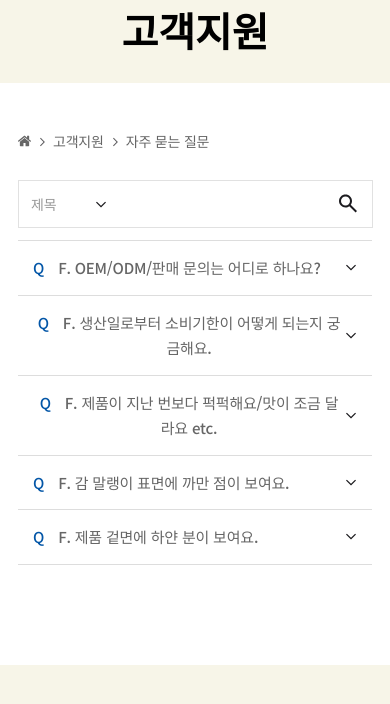
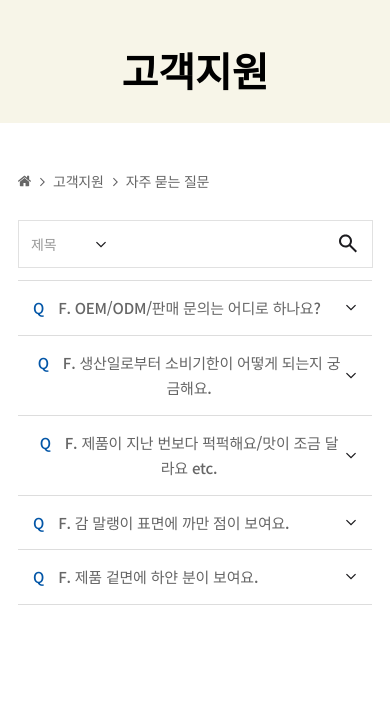
Before and after one commit to Leeyeyun/hanwool_page, a PHP site: page /support_5.html in a window 390 px wide. Shown: the top 704 px of the page. Run offline with PHP 8.4, Linux system fonts and the light colour scheme.

Commit message:
한울 반응형 웹페이지(css)

```diff
--- a/styles/certification_3.css
+++ b/styles/certification_3.css
@@ -1,6 +1,6 @@
 main {margin:0 auto; text-align:center; background-color:#F7F5E8;}
-main h1 {font-size:2.5rem; font-weight:700; padding-top:10px;}
-main .category {margin:20px 0 95px ;}
+main h1 {font-size:2.5rem; font-weight:700; padding-top:50px;}
+main .category {margin:20px 0 80px;}
 main .category a {
     font-size:1.125rem; font-weight:500; letter-spacing:-0.2px; color:#999; line-height:52px; margin-right:50px; display:inline-block;
 }
--- a/styles/common.css
+++ b/styles/common.css
@@ -6,7 +6,7 @@ header {
     background-color:#F7F5E8;
     position:relative;
 }
-header .top_wrap {text-align:center;}
+header .top_wrap {text-align:center; max-width:1590px;}
 header .top_wrap h1 {position:absolute; left:0; top:45px;}
 header h1 a {}
 header h1 a img {}
--- a/styles/community_4.css
+++ b/styles/community_4.css
@@ -1,6 +1,6 @@
 main {margin:0 auto; text-align:center; background-color:#F7F5E8;}
-main h1 {font-size:2.5rem; font-weight:700; padding-top:10px;}
-main .category {margin:20px 0 95px ;}
+main h1 {font-size:2.5rem; font-weight:700; padding-top:50px;}
+main .category {margin:20px 0 80px;}
 main .category a {
     font-size:1.125rem; font-weight:500; letter-spacing:-0.2px; color:#999; line-height:52px; margin-right:50px; display:inline-block;
     transition:color 0.3s;
--- a/styles/hanwool_info_1.css
+++ b/styles/hanwool_info_1.css
@@ -1,6 +1,6 @@
 main {margin:0 auto; text-align:center; background-color:#F7F5E8;}
-main h1 {font-size:2.5rem; font-weight:700; padding-top:10px;}
-main .category {margin:20px 0 95px;}
+main h1 {font-size:2.5rem; font-weight:700; padding-top:50px;}
+main .category {margin:20px 0 80px;}
 main .category a {
     font-size:1.125rem; font-weight:500; letter-spacing:-0.2px; color:#999; line-height:52px; margin-right:50px; display:inline-block;
     transition:color 0.3s;
--- a/styles/product_info_2.css
+++ b/styles/product_info_2.css
@@ -1,6 +1,6 @@
 main {margin:0 auto; text-align:center; background-color:#F7F5E8;}
-main h1 {font-size:2.5rem; font-weight:700; padding-top:10px;}
-main .category {margin:20px 0 95px;}
+main h1 {font-size:2.5rem; font-weight:700; padding-top:50px;}
+main .category {margin:20px 0 80px;}
 main .category a {
     font-size:1.125rem; font-weight:500; letter-spacing:-0.2px; color:#999; line-height:52px; margin-right:50px; display:inline-block;
     transition:color 0.3s;
--- a/styles/support_5.css
+++ b/styles/support_5.css
@@ -1,6 +1,6 @@
 main {margin:0 auto; text-align:center; background-color:#F7F5E8;}
-main h1 {font-size:2.5rem; font-weight:700; padding-top:10px;}
-main .category {margin:20px 0 95px ;}
+main h1 {font-size:2.5rem; font-weight:700; padding-top:50px;}
+main .category {margin:20px 0 80px;}
 main .category a {
     font-size:1.125rem; font-weight:500; letter-spacing:-0.2px; color:#999; line-height:52px; margin-right:50px; display:inline-block;
     transition:color 0.3s;
```
